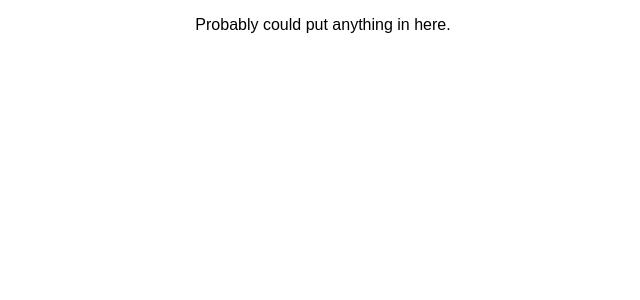
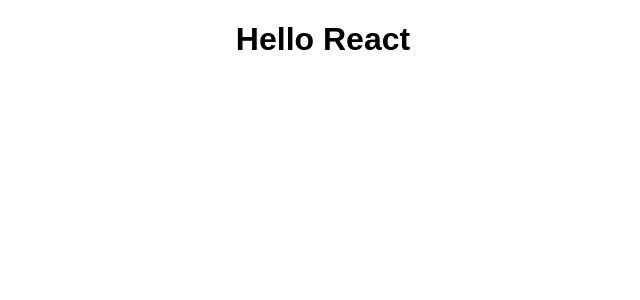
Before and after one commit to mmarcinek/hello_react, a React (Create React App) app: page / in a window 1280 px wide. Shown: the top 300 px of the page, without its empty margins (317-957 px from the left). Built offline with nearby package versions, Linux system fonts and the light colour scheme.

Commit message:
hello react

```diff
--- a/src/App.js
+++ b/src/App.js
@@ -6,7 +6,7 @@
   render() {
     return (
       <div className="App">
-        <p>Probably could put anything in here.</p>
+        <h1>Hello React</h1>
       </div>
     );
   }
```
